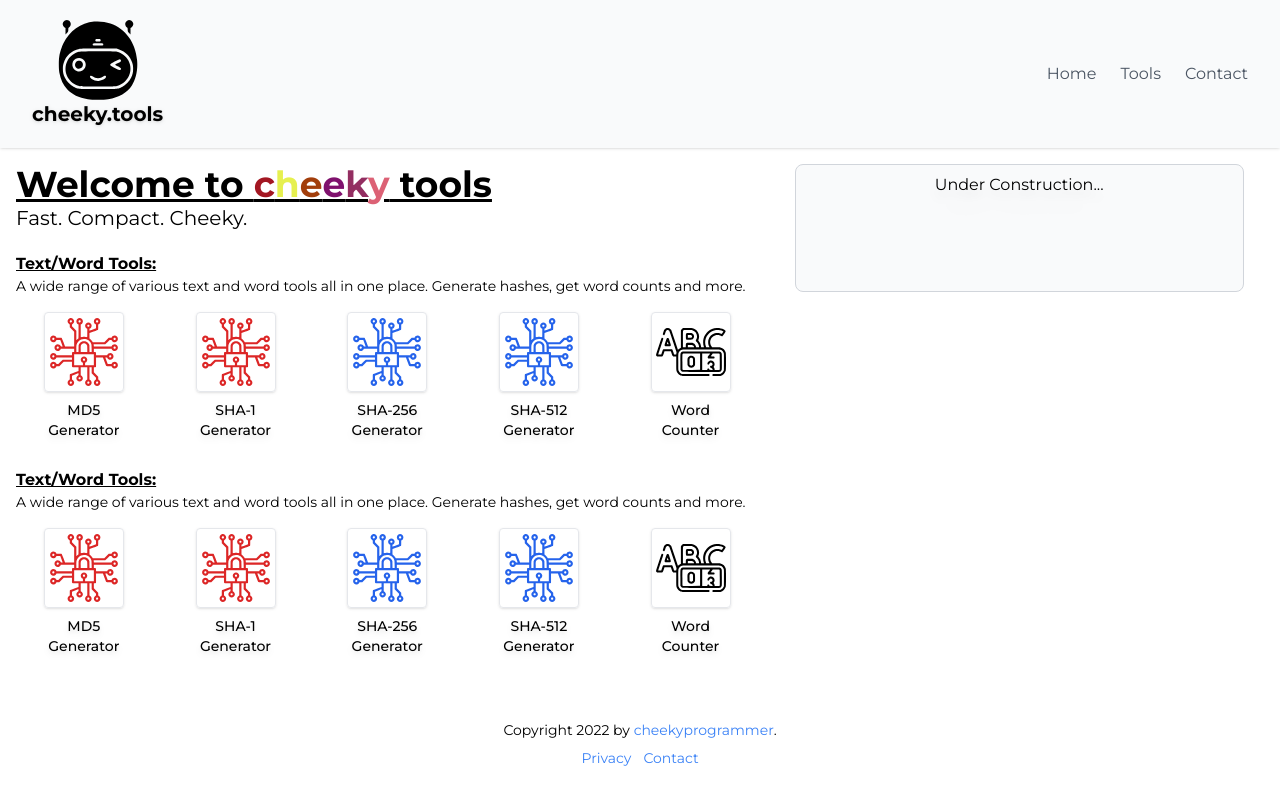
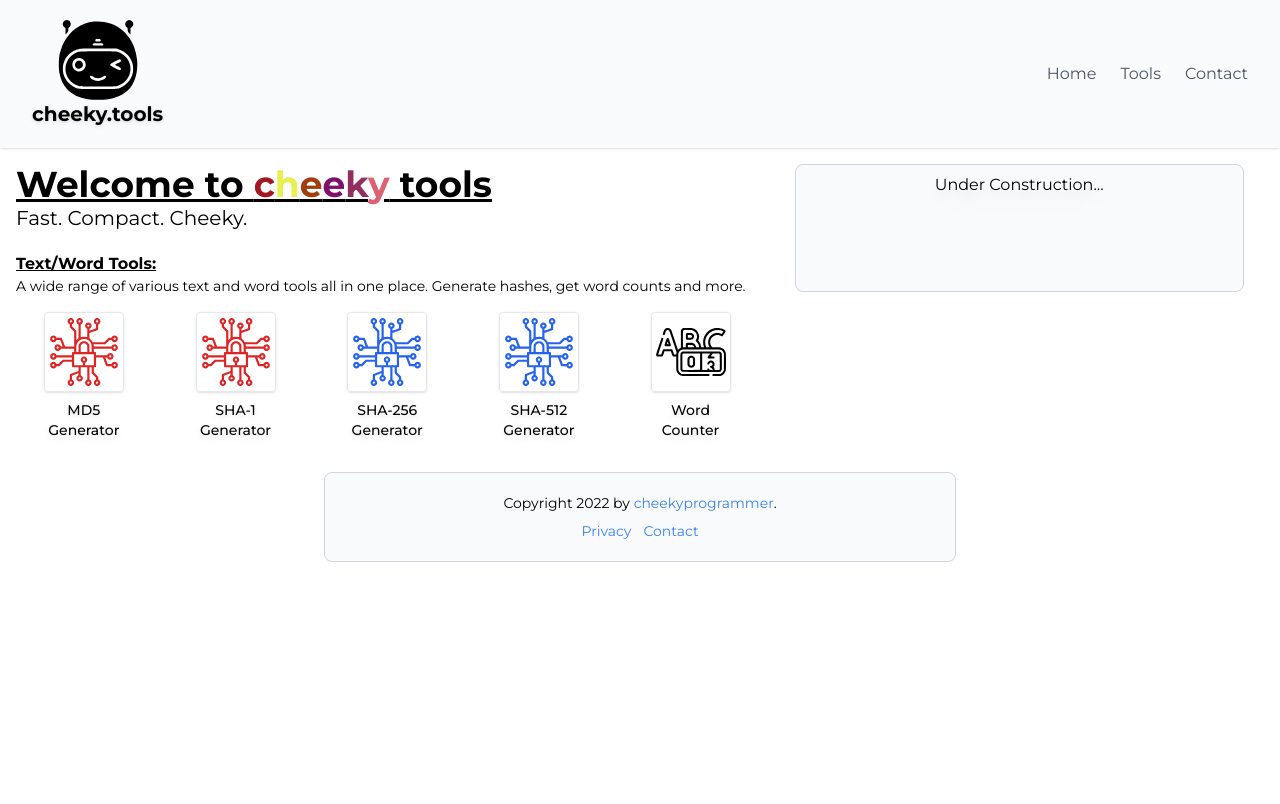
Before and after one commit to cheekyprorgammer/cheeky.tools, a Next.js app: page / in a window 1280 px wide. Shown: the top 804 px of the page. Built offline with nearby package versions, Linux system fonts and the light colour scheme.

Commit message:
added border to footer

```diff
--- a/components/Footer/index.tsx
+++ b/components/Footer/index.tsx
@@ -5,13 +5,15 @@ let year = d.getFullYear();
 
 export default function Footer() {
     return (
-      <footer>
-        <div className="mt-10 mb-2 text-sm text-center">
-            Copyright {year} by <a href="https://github.com/cheekyprorgammer" target="_blank" rel="noopener noreferrer"><span className="text-blue-500 hover:text-blue-300 hover:underline">cheekyprogrammer</span></a>.
-        </div>
-        <div className="justify-center text-sm gap-3 flex mb-10">
-          <span className="text-blue-500 hover:text-blue-300 hover:underline"><Link href="/privacy">Privacy</Link></span>
-          <span className="text-blue-500 hover:text-blue-300 hover:underline"><Link href="/contact">Contact</Link></span>
+      <footer className="w-full p-2">
+        <div className="w-1/2 mx-auto bg-gray-50 border border-gray-300 rounded-lg p-5">
+          <div className="mb-2 text-sm text-center">
+              Copyright {year} by <a href="https://github.com/cheekyprorgammer" target="_blank" rel="noopener noreferrer"><span className="text-blue-500 hover:text-blue-300 hover:underline">cheekyprogrammer</span></a>.
+          </div>
+          <div className="justify-center text-sm gap-3 flex">
+            <span className="text-blue-500 hover:text-blue-300 hover:underline"><Link href="/privacy">Privacy</Link></span>
+            <span className="text-blue-500 hover:text-blue-300 hover:underline"><Link href="/contact">Contact</Link></span>
+          </div>
         </div>
       </footer>
     )
--- a/pages/index.tsx
+++ b/pages/index.tsx
@@ -42,7 +42,6 @@ const Home: NextPage = () => {
         <p className="text-xl">Fast. Compact. Cheeky.</p>
 
         <TextTools />
-        <TextTools />
 
 
       </div>
```
